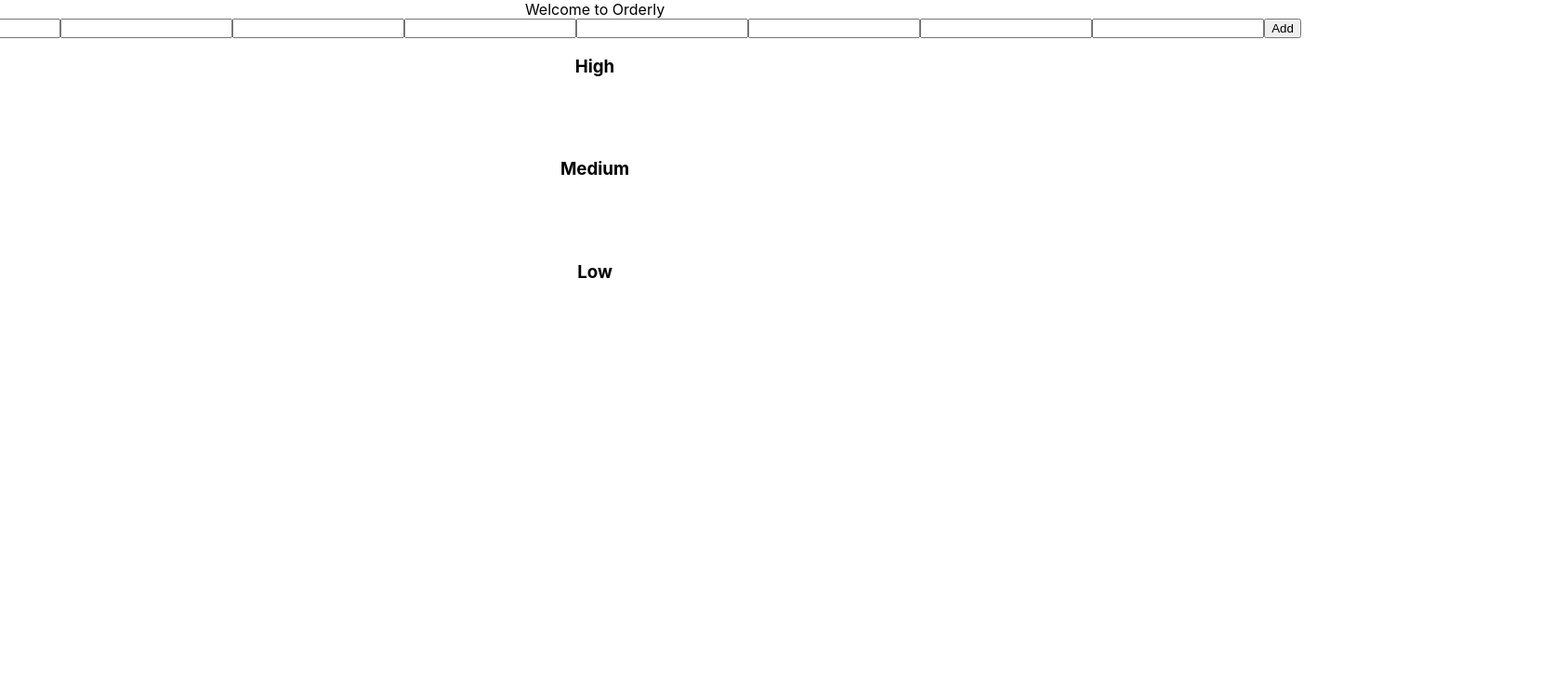
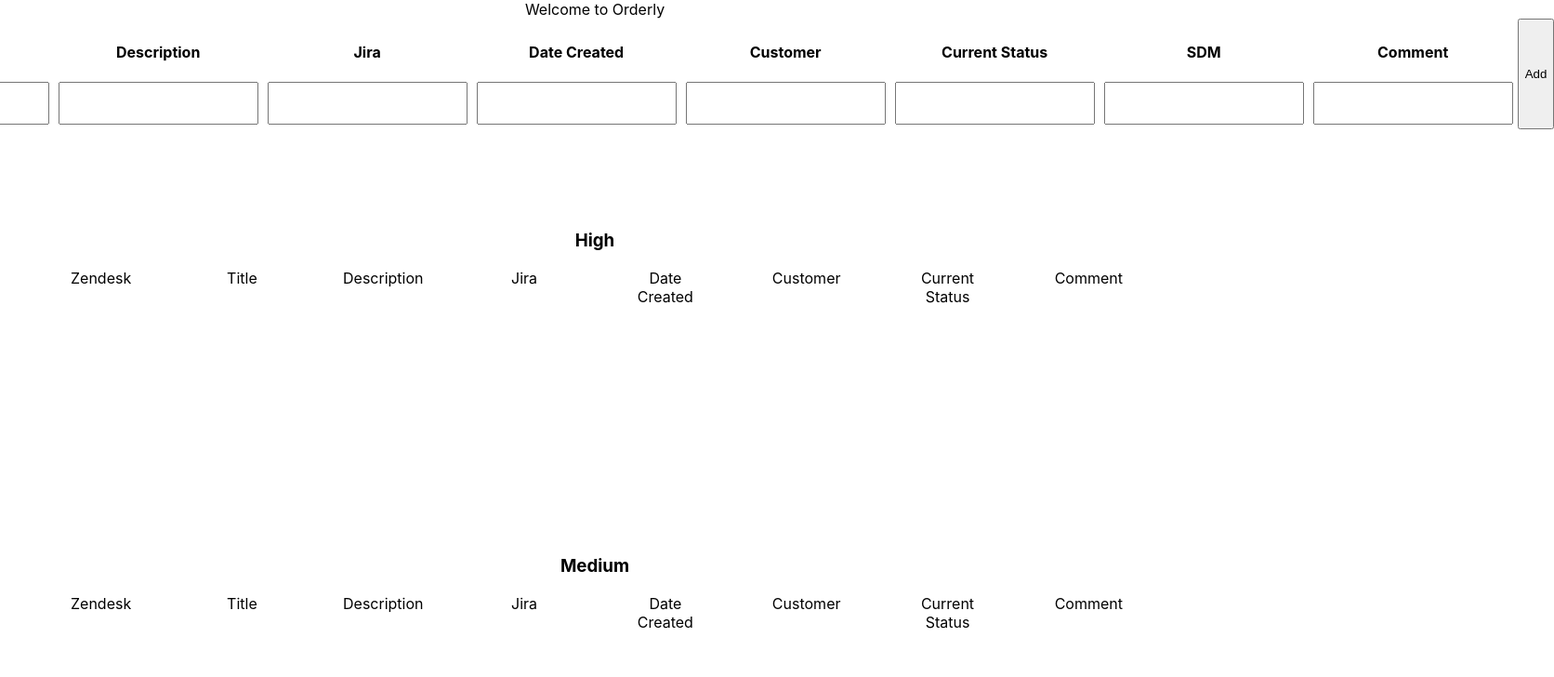
Before and after one commit to Nem-Ajvaz/Orderly, a React (Create React App) app: page / in a window 1280 px wide. Shown: the top 728 px of the page at 93% size, 1672 px wide, since content can reach past the window. Built offline with nearby package versions, Linux system fonts and the light colour scheme.

Commit message:
Updating some styling and features

```diff
--- a/src/App.css
+++ b/src/App.css
@@ -30,7 +30,6 @@
   .column {
     flex-direction: column;
     display: flex;
-    justify-content: center;
   }
 
   .column h3 {
@@ -38,7 +37,7 @@
   }
 
   #High div {
-    background-color: red;
+    background-color: tomato;
   }
 
   #Medium div {
--- a/src/App.js
+++ b/src/App.js
@@ -1,5 +1,6 @@
 import React, { useState } from "react";
 import "./App.css";
+import "./index.css";
 import { DragDropContext, Droppable, Draggable } from "react-beautiful-dnd";
 import _ from "lodash";
 import { v4 } from "uuid";
@@ -12,6 +13,7 @@
   const [dateCreated, setDateCreated] = useState("");
   const [customer, setCustomer] = useState("");
   const [currentStatus, setCurrentStatus] = useState("");
+  const [sdm, setSDM] = useState("");
   const [comment, setComment] = useState("");
 
   const [state, setState] = useState({
@@ -41,15 +43,13 @@
       return;
     }
 
-    // Creating a copy of item before removing it from state
     const itemCopy = { ...state[source.droppableId].items[source.index] };
 
     setState((prev) => {
       prev = { ...prev };
-      // Remove from previous items array
+
       prev[source.droppableId].items.splice(source.index, 1);
 
-      // Adding to new items array location
       prev[destination.droppableId].items.splice(
         destination.index,
         0,
@@ -92,6 +92,7 @@
     setDateCreated("");
     setCustomer("");
     setCurrentStatus("");
+    setSDM("");
     setComment("");
   };
   const handleSubmit = (e) => {
@@ -104,7 +105,8 @@
     item.jira = jira;
     item.dateCreated = dateCreated;
     item.customer = customer;
-    item.setCurrentStatus = currentStatus;
+    item.currentStatus = currentStatus;
+    item.sdm = sdm;
     addItem();
     console.log(item);
   };
@@ -114,57 +116,82 @@
       <header>Welcome to Orderly</header>
       <div>
         <form className="submitForm" onSubmit={handleSubmit}>
-          <div>
+          <div className="item">
+            <h4>Zendesk</h4>
             <input
+              className="inputField"
               type="text"
               value={zendesk}
               onChange={(e) => setZendesk(e.target.value)}
             />
           </div>
-          <div>
+          <div className="item">
+            <h4>Title</h4>
             <input
+              className="inputField"
               type="text"
               value={title}
               onChange={(e) => setTitle(e.target.value)}
             />
           </div>
-          <div>
+          <div className="item">
+            <h4>Description</h4>
             <input
+              className="inputField"
               type="text"
               value={description}
               onChange={(e) => setDescription(e.target.value)}
             />
           </div>
-          <div>
+          <div className="item">
+            <h4>Jira</h4>
             <input
+              className="inputField"
               type="text"
               value={jira}
               onChange={(e) => setJira(e.target.value)}
             />
           </div>
-          <div>
+          <div className="item">
+            <h4>Date Created</h4>
             <input
+              className="inputField"
               type="text"
               value={dateCreated}
               onChange={(e) => setDateCreated(e.target.value)}
             />
           </div>
-          <div>
+          <div className="item">
+            <h4>Customer</h4>
             <input
+              className="inputField"
               type="text"
               value={customer}
               onChange={(e) => setCustomer(e.target.value)}
             />
           </div>
-          <div>
+          <div className="item">
+            <h4>Current Status</h4>
             <input
+              className="inputField"
               type="text"
               value={currentStatus}
               onChange={(e) => setCurrentStatus(e.target.value)}
             />
           </div>
-          <div>
+          <div className="item">
+            <h4>SDM</h4>
             <input
+              className="inputField"
+              type="text"
+              value={sdm}
+              onChange={(e) => setSDM(e.target.value)}
+            />
+          </div>
+          <div className="item">
+            <h4>Comment</h4>
+            <input
+              className="inputField"
               type="text"
               value={comment}
               onChange={(e) => setComment(e.target.value)}
@@ -179,6 +206,17 @@
           return (
             <div key={key} className={"column"}>
               <h3>{data.title}</h3>
+              <div className="itemList">
+                <div>Zendesk</div>
+                <div>Title</div>
+                <div>Description</div>
+                <div>Jira</div>
+                <div>Date Created</div>
+                <div>Customer</div>
+                <div>Current Status</div>
+                <div>Comment</div>
+              </div>
+
               <Droppable droppableId={key}>
                 {(provided, snapshot) => {
                   return (
@@ -205,10 +243,32 @@
                                   {...provided.draggableProps}
                                   {...provided.dragHandleProps}
                                 >
-                                  {el.zendesk}
-                                  {el.title}
-                                  {el.description}
-                                  {el.jira}
+                                  <div className="itemdivs">
+                                    <div>
+                                      <div>{el.zendesk}</div>
+                                    </div>
+                                    <div>
+                                      <div>{el.title}</div>
+                                    </div>
+                                    <div>
+                                      <div>{el.description}</div>
+                                    </div>
+                                    <div>
+                                      <div>{el.jira}</div>
+                                    </div>
+                                    <div>
+                                      <div>{el.dateCreated}</div>
+                                    </div>
+                                    <div>
+                                      <div>{el.customer}</div>
+                                    </div>
+                                    <div>
+                                      <div>{el.currentStatus}</div>
+                                    </div>
+                                    <div>
+                                      <div>{el.comment}</div>
+                                    </div>
+                                  </div>
                                 </div>
                               );
                             }}
--- a/src/index.css
+++ b/src/index.css
@@ -12,12 +12,46 @@
     monospace;
 }
 
+.column {
+  min-height: 350px;
+  align-items: center;
+}
 .submitForm {
   display: flex;
   flex-direction: row;
   justify-content: space-around;
+  margin-bottom: 90px;
 }
 
 .submitForm div {
-  display: inherit;
+  display: flex;
+  flex-direction: column;
 }
+
+.item {
+  margin: 5px;
+  /* width: 8%; */
+}
+
+.itemdivs {
+  display: flex;
+  flex-direction: row;
+  justify-content: space-around;
+  border-radius: 30px;
+}
+
+.inputField {
+  height: 40px;
+  font-size: 15px;
+  padding-left: 10px;
+}
+
+.itemList {
+  display: flex;
+  flex-direction: row;
+  justify-content: space-between;
+  width: 95%;
+}
+.itemList div {
+  width: 8%;
+}
```
Also changed, not shown: 1 other file (tests, documents, lock files or other folders).
